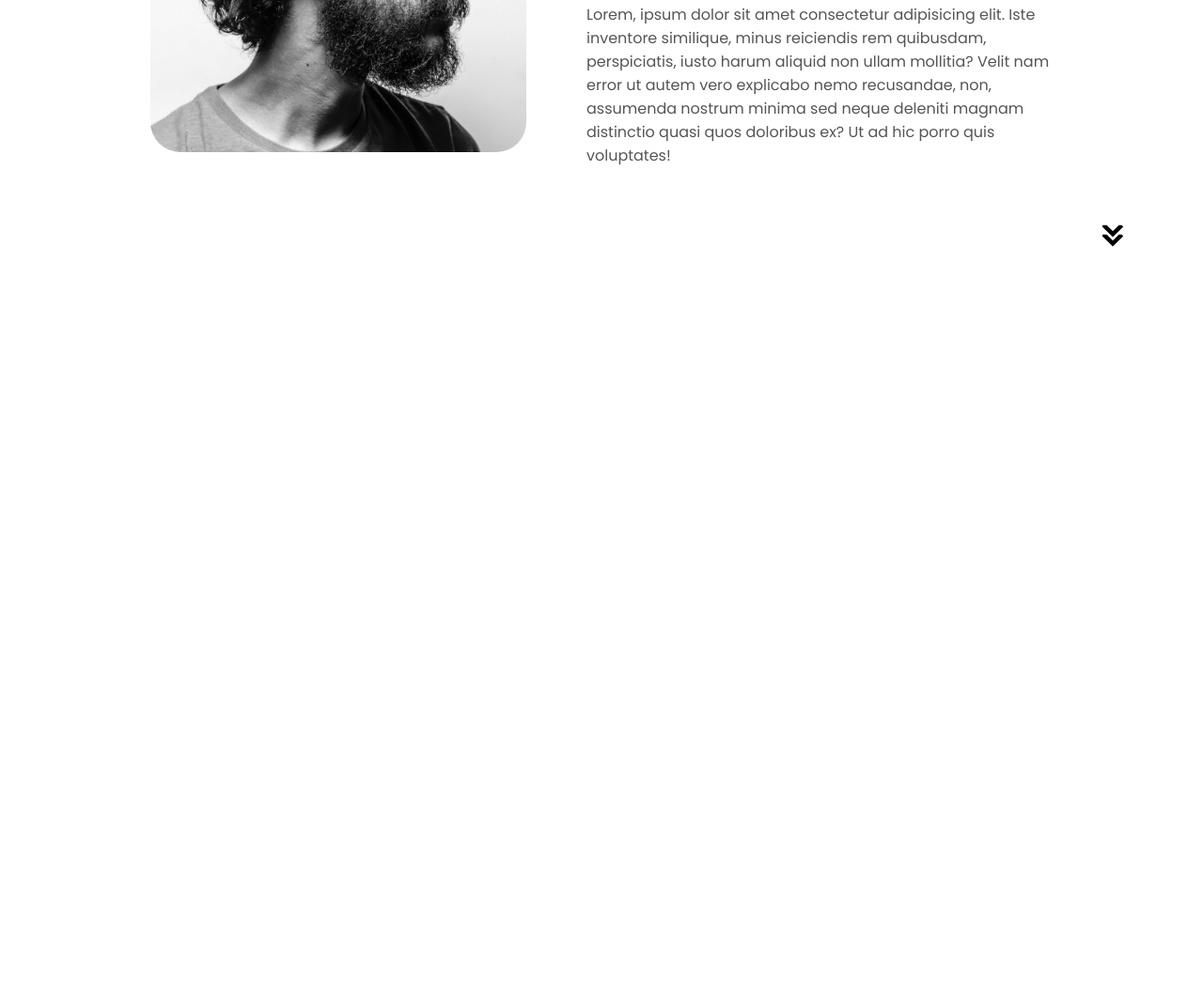
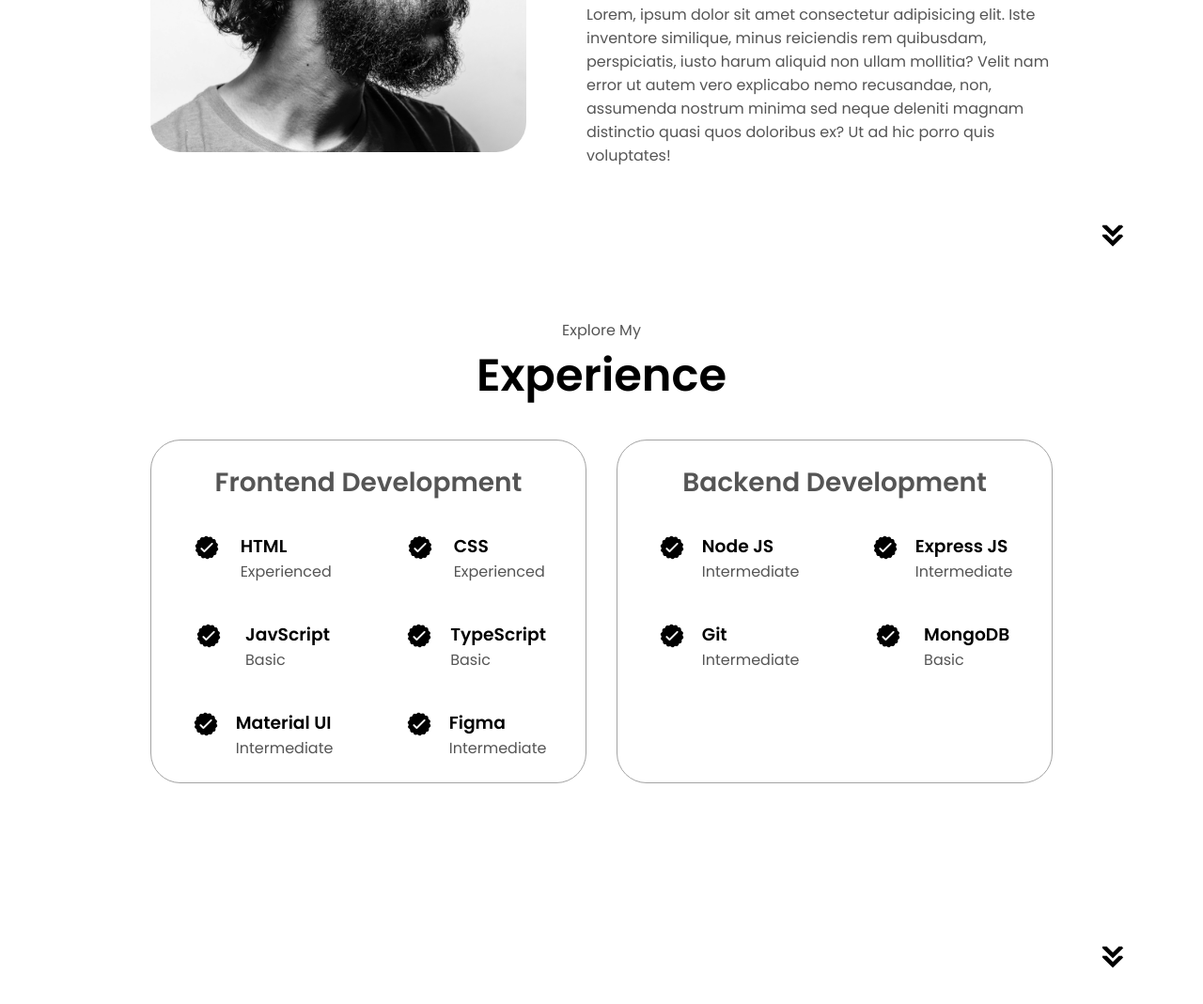
Before and after one commit to mehrabhossain1/my-portfolio-js, a plain HTML site: page index.html in a window 1280 px wide. Shown: the part 1237-2306 px from the top of the page at 94% size. Before the commit the page ends 1544 px from the top, so only its background shows below. Drawn offline with Linux system fonts and the light colour scheme.

Commit message:
Experience section

```diff
--- a/index.html
+++ b/index.html
@@ -140,6 +140,141 @@
         onclick="location.href='./#experience'"
       />
     </section>
+
+    <!-- Experience section -->
+    <section id="experience">
+      <p class="section__text__p1">Explore My</p>
+      <h1 class="title">Experience</h1>
+      <div class="about-containers">
+        <div class="details-container">
+          <h2 class="experience-sub-title">Frontend Development</h2>
+          <div class="article-container">
+            <article>
+              <img
+                src="./assets/checkmark.png"
+                alt="Experience icon"
+                class="icon"
+              />
+              <div>
+                <h3>HTML</h3>
+                <p>Experienced</p>
+              </div>
+            </article>
+            <article>
+              <img
+                src="./assets/checkmark.png"
+                alt="Experience icon"
+                class="icon"
+              />
+              <div>
+                <h3>CSS</h3>
+                <p>Experienced</p>
+              </div>
+            </article>
+            <article>
+              <img
+                src="./assets/checkmark.png"
+                alt="Experience icon"
+                class="icon"
+              />
+              <div>
+                <h3>JavScript</h3>
+                <p>Basic</p>
+              </div>
+            </article>
+            <article>
+              <img
+                src="./assets/checkmark.png"
+                alt="Experience icon"
+                class="icon"
+              />
+              <div>
+                <h3>TypeScript</h3>
+                <p>Basic</p>
+              </div>
+            </article>
+            <article>
+              <img
+                src="./assets/checkmark.png"
+                alt="Experience icon"
+                class="icon"
+              />
+              <div>
+                <h3>Material UI</h3>
+                <p>Intermediate</p>
+              </div>
+            </article>
+            <article>
+              <img
+                src="./assets/checkmark.png"
+                alt="Experience icon"
+                class="icon"
+              />
+              <div>
+                <h3>Figma</h3>
+                <p>Intermediate</p>
+              </div>
+            </article>
+          </div>
+        </div>
+        <div class="details-container">
+          <h2 class="experience-sub-title">Backend Development</h2>
+          <div class="article-container">
+            <article>
+              <img
+                src="./assets/checkmark.png"
+                alt="Experience icon"
+                class="icon"
+              />
+              <div>
+                <h3>Node JS</h3>
+                <p>Intermediate</p>
+              </div>
+            </article>
+            <article>
+              <img
+                src="./assets/checkmark.png"
+                alt="Experience icon"
+                class="icon"
+              />
+              <div>
+                <h3>Express JS</h3>
+                <p>Intermediate</p>
+              </div>
+            </article>
+            <article>
+              <img
+                src="./assets/checkmark.png"
+                alt="Experience icon"
+                class="icon"
+              />
+              <div>
+                <h3>Git</h3>
+                <p>Intermediate</p>
+              </div>
+            </article>
+            <article>
+              <img
+                src="./assets/checkmark.png"
+                alt="Experience icon"
+                class="icon"
+              />
+              <div>
+                <h3>MongoDB</h3>
+                <p>Basic</p>
+              </div>
+            </article>
+          </div>
+        </div>
+      </div>
+      <!-- Arrow icon -->
+      <img
+        src="./assets/arrow.png"
+        alt="Arrow icon"
+        class="icon arrow"
+        onclick="location.href='./#projects'"
+      />
+    </section>
     <script src="script.js"></script>
   </body>
 </html>
--- a/style.css
+++ b/style.css
@@ -313,3 +313,42 @@ section {
   width: 400px;
   margin: auto 0;
 }
+
+/* Experience section */
+
+#experience {
+  position: relative;
+}
+
+.experience-sub-title {
+  color: rgb(85, 85, 85);
+  font-weight: 600;
+  font-size: 1.75rem;
+  margin-bottom: 2rem;
+}
+
+.experience-details-container {
+  display: flex;
+  justify-content: center;
+  flex-direction: column;
+}
+
+.article-container {
+  display: flex;
+  text-align: initial;
+  flex-wrap: wrap;
+  flex-direction: row;
+  gap: 2.5rem;
+  justify-content: space-around;
+}
+
+article {
+  display: flex;
+  width: 10rem;
+  justify-content: space-around;
+  gap: 0.5rem;
+}
+
+article .icon {
+  cursor: default;
+}
```
